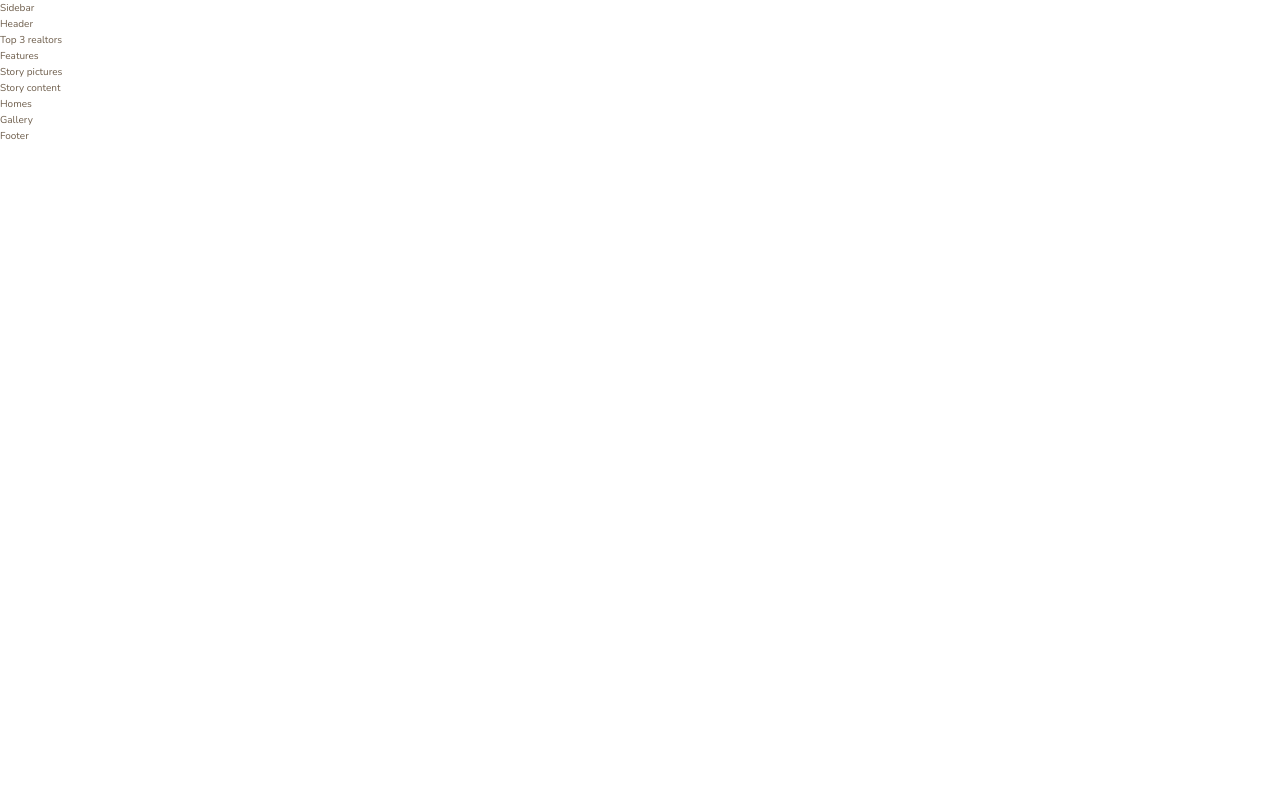
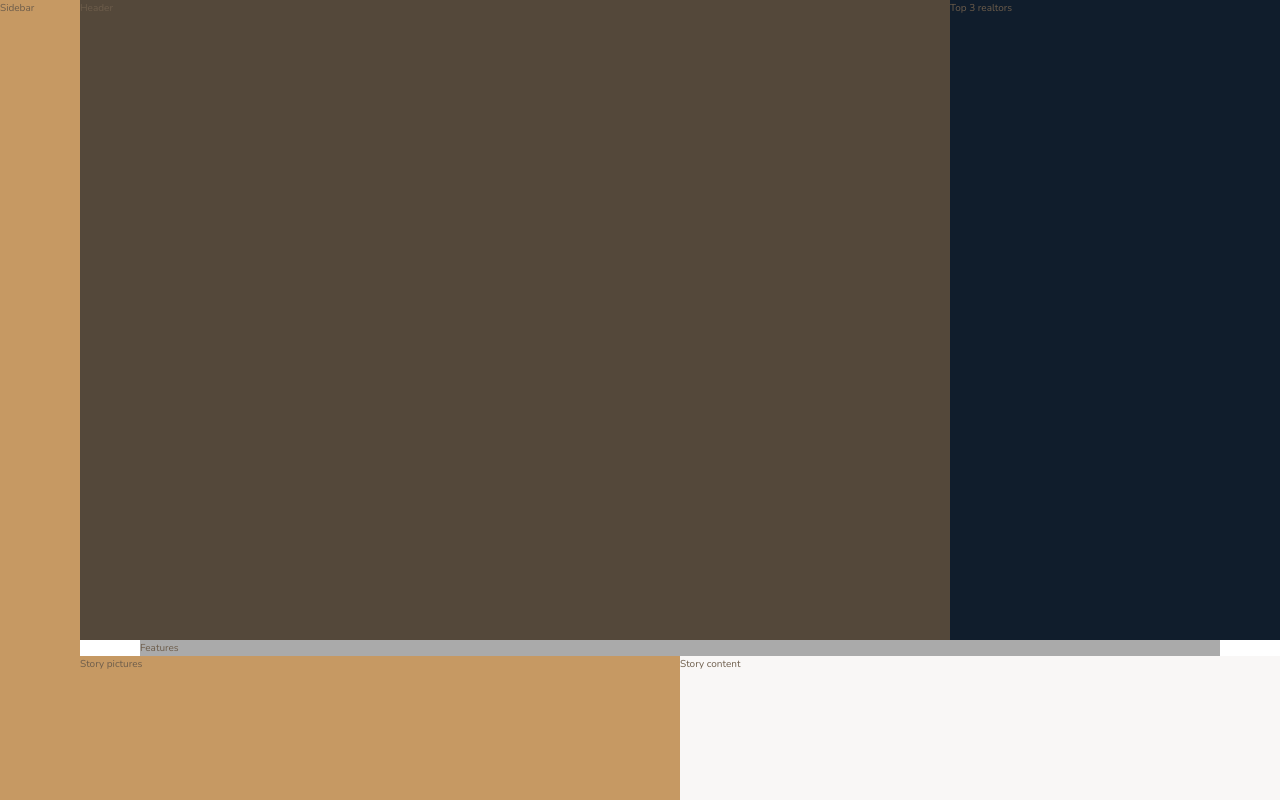
Before and after one commit to GuilhermeAmado/nexter-css-grid, a plain HTML site: page index.html in a window 1280 px wide. Shown: the top 800 px of the page. Drawn offline with nearby package versions, Linux system fonts and the light colour scheme.

Commit message:
Add overall layout styling

```diff
--- a/style.css
+++ b/style.css
@@ -38,3 +38,77 @@ body {
     font-weight: 300;
     line-height: 1.6;
 }
+
+.container {
+    display: grid;
+    grid-template-rows: 80vh min-content 40vw repeat(3, min-content);
+    grid-template-columns: [sidebar-start] 8rem [sidebar-end full-start] minmax(6rem, 1fr) [center-start] repeat(8, [col-start] minmax(min-content, 14rem) [col-end]) [center-end] minmax(6rem, 1fr) [full-end];
+}
+
+/* .container > * {
+    padding: 40px;
+    font-size: 3rem;
+} */
+
+/* Sidebar */
+.sidebar {
+    background-color: var(--clr-primary);
+
+    grid-column: sidebar-start / sidebar-end;
+    grid-row: 1 / -1;
+}
+
+/* Header */
+.header {
+    background-color: var(--clr-dark-100);
+
+    grid-column: full-start / col-end 6;
+}
+
+/* Realtors */
+.realtors {
+    background-color: var(--clr-secondary);
+
+    grid-column: col-start 7 / full-end;
+}
+
+/* Features */
+.features {
+    background-color: var(--clr-light-200);
+
+    grid-column: center-start / center-end;
+}
+
+/* Story */
+.story__pictures {
+    background-color: var(--clr-primary);
+
+    grid-column: full-start / col-end 4;
+}
+
+.story__content {
+    background-color: var(--clr-light-100);
+
+    grid-column: col-start 5 / full-end;
+}
+
+/* Homes */
+.homes {
+    background-color: var(--clr-secondary);
+
+    grid-column: center-start / center-end;
+}
+
+/* Gallery */
+.gallery {
+    background-color: var(--clr-dark-100);
+
+    grid-column: full-start / full-end;
+}
+
+/* Footer */
+.footer {
+    background-color: var(--clr-secondary);
+
+    grid-column: full-start / full-end;
+}
```
